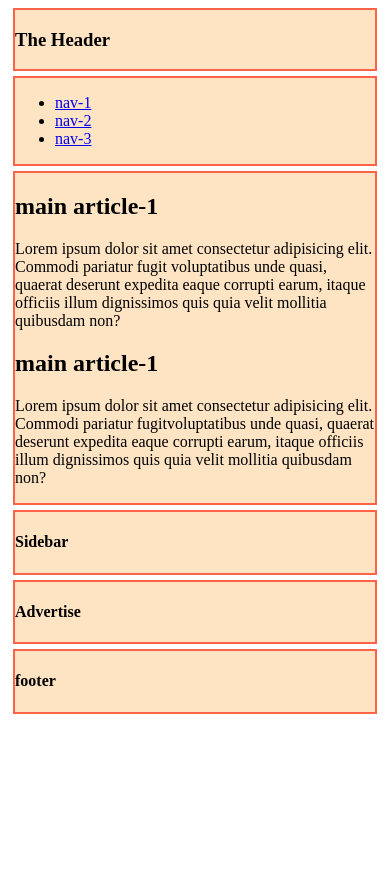
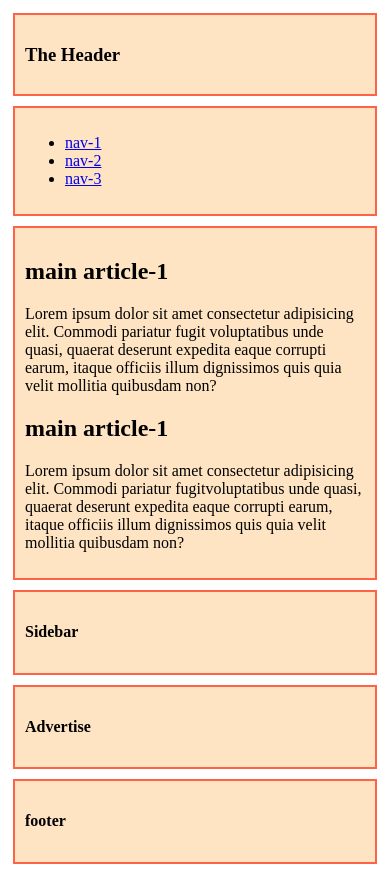
Before and after one commit to me2sumanislam/SIMPLE-RESPONSIVE-EXAMPLE, a plain HTML site: page grid.html in a window 390 px wide. Before the commit the page ends 844 px from the top, so only its background shows below. Drawn offline with Linux system fonts and the light colour scheme.

Commit message:
add mediaquery

```diff
--- a/grid.html
+++ b/grid.html
@@ -12,7 +12,6 @@
     <header class="header">
         <h3>The Header</h3>
     </header>
-    <main>
     <nav class="nav">
         <ul>
             <li><a href="#">nav-1</a></li>
@@ -22,7 +21,7 @@
 
     </nav>
 
-        <div class="main">
+    <main class="main">
 
         <article>
             <h2>main article-1</h2>
@@ -32,11 +31,11 @@
         </article>
         <article>
             <h2>main article-1</h2>
-                <p>Lorem ipsum dolor sit amet consectetur adipisicing elit. Commodi pariatur      fugitvoluptatibus unde
+            <p>Lorem ipsum dolor sit amet consectetur adipisicing elit. Commodi pariatur fugitvoluptatibus unde
                 quasi, quaerat deserunt expedita eaque corrupti earum, itaque officiis illum dignissimos quis quia
                 velit mollitia quibusdam non?</p>
         </article>
-        </div>
+    </main>
 
     <div class="sidebar">
         <h4>Sidebar</h4>
@@ -44,7 +43,6 @@
     <div class="advertise">
         <h4>Advertise</h4>
     </div>
-    </main>
 
     <footer class="footer">
         <h4>footer</h4>
--- a/style/grid.css
+++ b/style/grid.css
@@ -2,14 +2,27 @@
     background-color: bisque;
     border: 2px solid tomato;
     margin: 5px;
+    padding: 10px;
  }
+
+
+.container{
+    display: grid;
+    grid-template-areas:
+    "  header   header   header   header     "
+    "  nav      main     main     sidebar    "
+    "  nav      main     main     advertise  "
+    " footer    footer    footer   footer    "
+
+    ;
+}
 
 
 .header{
     grid-area: header;
+}
 
-}
-.nav {
+.nav{
     grid-area: nav;
 }
 
@@ -24,6 +37,79 @@
 .advertise{
     grid-area: advertise;
 }
+
 .footer{
     grid-area: footer;
 }
+
+
+@media screen  and (max-width:576px)  {
+
+    .container{
+        grid-template-areas:
+
+        "header"
+
+        "nav"
+        "main"
+        "sidebar"
+        "advertise"
+        "footer"
+
+        ;
+    }
+
+}
+
+
+@media screen and (min-width:576px) and (max-width:992px) {
+
+    .container {
+        grid-template-areas:
+        " header   header   header"
+        " nav      nav      nav"
+        "sidebar  main       main"
+        "advertise footer  footer"
+
+        ;
+    }
+
+}
+
+
+
+
+
+
+
+
+
+
+
+
+
+/*
+@media screen and (max-width: 576px) {
+    .container{
+        grid-template-areas:
+        "header"
+
+        "nav"
+        "main"
+        "sidebar"
+        "advertise"
+        "footer"
+        ;
+    }
+}
+
+@media screen and (min-width:576px) and (max-width:992px) {
+    .container{
+        grid-template-areas:
+        "header header header"
+        "nav    nav     nav"
+        "sidebar main  main"
+        "advertise footer footer"
+        ;
+    }
+} */
```
Lines whose indentation alone changed are shown as unchanged.
